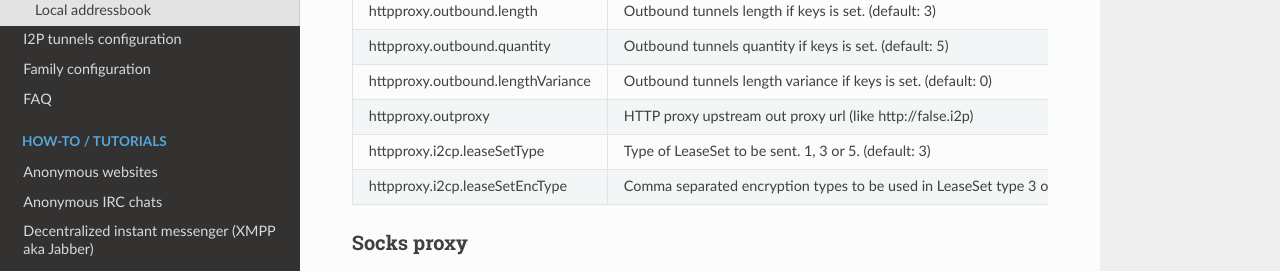
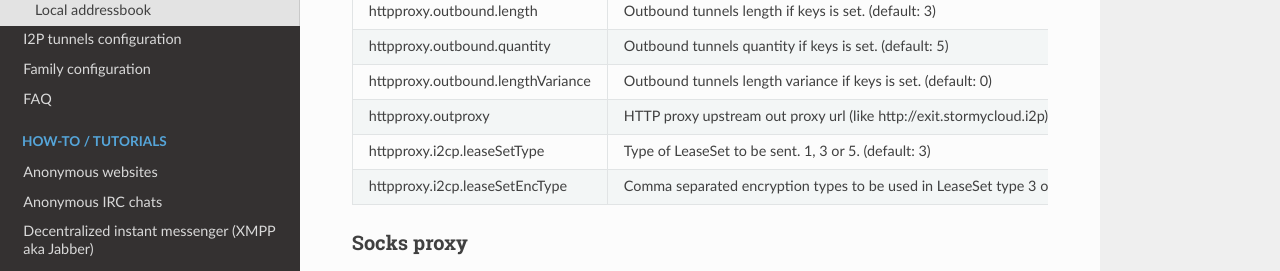
Before and after one commit to PurpleI2P/i2pd_docs_en, an MkDocs documentation site: the page built from docs/user-guide/configuration.md, in a window 1280 px wide and 900 px high, scrolled down 3446 px. Shown: the part 151-422 px from the top of the window. Built offline with MkDocs 1.6.1, drawn with Linux system fonts in a browser that asks for light colours; nearby versions of some CDN libraries; part of the change alters nothing that is shown.

Commit message:
Update configuration.md

```diff
--- a/docs/user-guide/configuration.md
+++ b/docs/user-guide/configuration.md
@@ -126,7 +126,7 @@ httpproxy.inbound.lengthVariance       | Inbound tunnels length variance if keys
 httpproxy.outbound.length              | Outbound tunnels length if keys is set. (default: 3)
 httpproxy.outbound.quantity            | Outbound tunnels quantity if keys is set. (default: 5)
 httpproxy.outbound.lengthVariance      | Outbound tunnels length variance if keys is set. (default: 0)
-httpproxy.outproxy                     | HTTP proxy upstream out proxy url (like http://false.i2p)
+httpproxy.outproxy                     | HTTP proxy upstream out proxy url (like http://exit.stormycloud.i2p)
 httpproxy.i2cp.leaseSetType            | Type of LeaseSet to be sent. 1, 3 or 5. (default: 3)
 httpproxy.i2cp.leaseSetEncType         | Comma separated encryption types to be used in LeaseSet type 3 or 5
 
```
